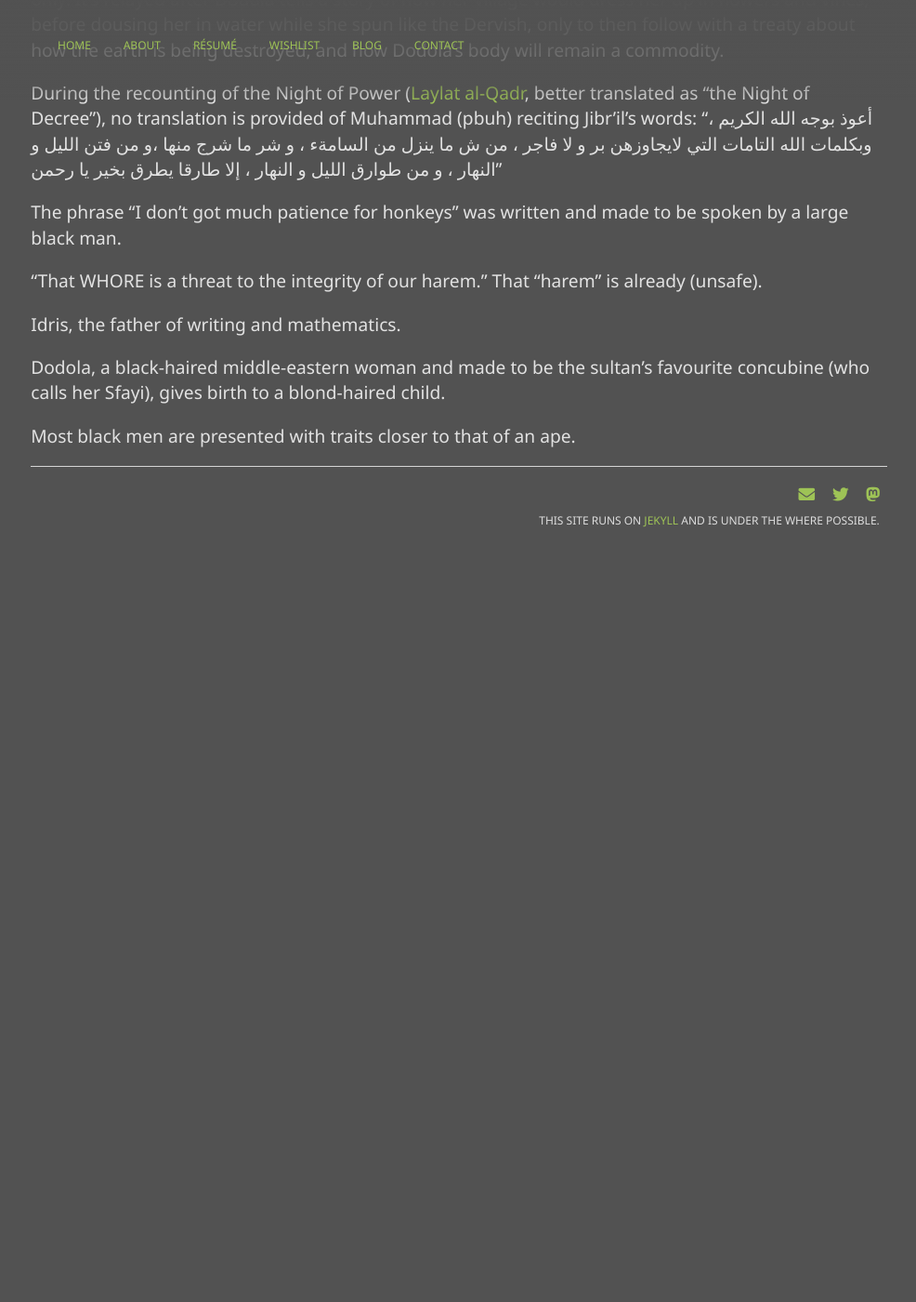
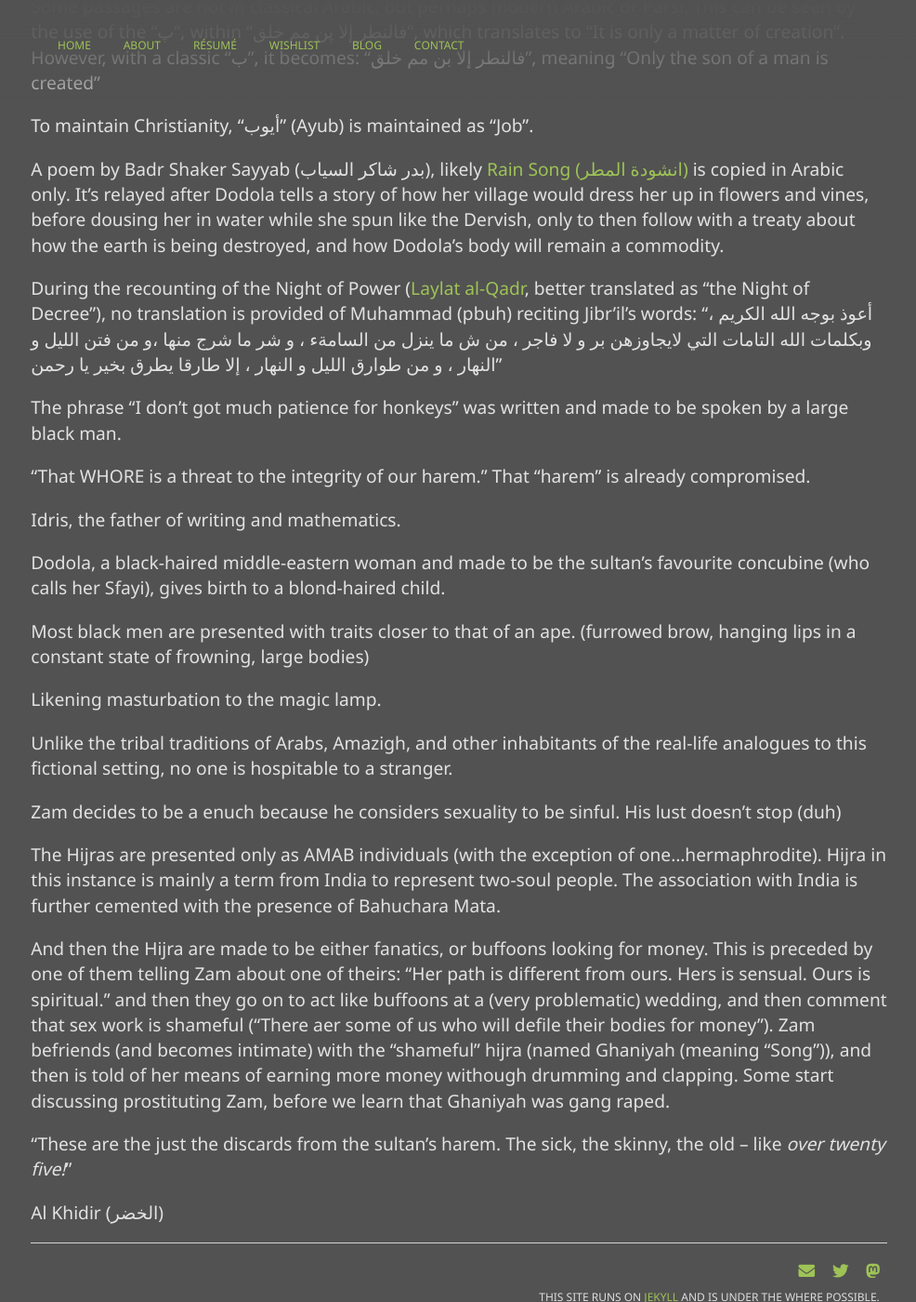
Before and after one commit to mstfacmly/mstfacmly.github.io, a Jekyll site: the page built from _posts/2018-12-29-Habibi.md, in a window 1280 px wide and 1400 px high, scrolled down 1712 px. Shown: the whole window at 93% size, without its empty margins (146-1132 px from the left). Built offline with Jekyll 4.4.1, drawn with Linux system fonts in a browser that asks for light colours; nearby versions of some CDN libraries; a script that is not in the unit is left out; before the commit the page ends 2342 px from its top, so only the background shows below that; some of the changed text lies outside the part shown.

Commit message:
update Jan 10 2019

```diff
--- a/_posts/2018-12-29-Habibi.md
+++ b/_posts/2018-12-29-Habibi.md
@@ -27,6 +28,8 @@
 
 * "If all the trees on earth were made into pens, and the ocean supplied the ink, augmented by seven more oceans, the words of god would not run out" - 31:27
 
+* "And when he came up to it, a Voice cried to him out of the bush from the right side of the valley in the sacred hollow. 'O Moses I truly am God, the Lord of the Worlds. Throw down now thy rod.' And when he ssaw it move as though it were a serpent, he retreated and returned not. 'O Moses' cried the Voice, 'Draw near and fear not, for tho art in safety. Put thy hand into thy bosom; it shall come forth white but unharmed; and draw bacak thy hand to thee without fear.'" 28:30
+
 First Sura 96th (al Alaq)
 
 "Say BISMILLAH, in the name of God, as the priest does with a knife when he offers an animal. BISMILLAH your old self to find your real name" - Rumi
@@ -47,10 +50,24 @@
 
 The phrase "I don't got much patience for honkeys" was written and made to be spoken by a large black man.
 
-"That WHORE is a threat to the integrity of our harem." That "harem" is already (unsafe).
+"That WHORE is a threat to the integrity of our harem." That "harem" is already compromised.
 
 Idris, the father of writing and mathematics.
 
 Dodola, a black-haired middle-eastern woman and made to be the sultan's favourite concubine (who calls her Sfayi), gives birth to a blond-haired child.
 
-Most black men are presented with traits closer to that of an ape.
+Most black men are presented with traits closer to that of an ape. (furrowed brow, hanging lips in a constant state of frowning, large bodies)
+
+Likening masturbation to the magic lamp.
+
+Unlike the tribal traditions of Arabs, Amazigh, and other inhabitants of the real-life analogues to this fictional setting, no one is hospitable to a stranger.
+
+Zam decides to be a enuch because he considers sexuality to be sinful. His lust doesn't stop (duh)
+
+The Hijras are presented only as AMAB individuals (with the exception of one...hermaphrodite). Hijra in this instance is mainly a term from India to represent two-soul people. The association with India is further cemented with the presence of Bahuchara Mata.
+
+And then the Hijra are made to be either fanatics, or buffoons looking for money. This is preceded by one of them telling Zam about one of theirs: "Her path is different from ours. Hers is sensual. Ours is spiritual." and then they go on to act like buffoons at a (very problematic) wedding, and then comment that sex work is shameful ("There aer some of us who will defile their bodies for money"). Zam befriends (and becomes intimate) with the "shameful" hijra (named Ghaniyah (meaning "Song")), and then is told of her means of earning more money withough drumming and clapping. Some start discussing prostituting Zam, before we learn that Ghaniyah was gang raped.
+
+"These are the just the discards from the sultan's harem. The sick, the skinny, the old -- like *over twenty five!*"
+
+Al Khidir (الخضر)
```
Also changed, not shown: other parts of _posts/2018-12-29-Habibi.md (+1 -0 lines).
